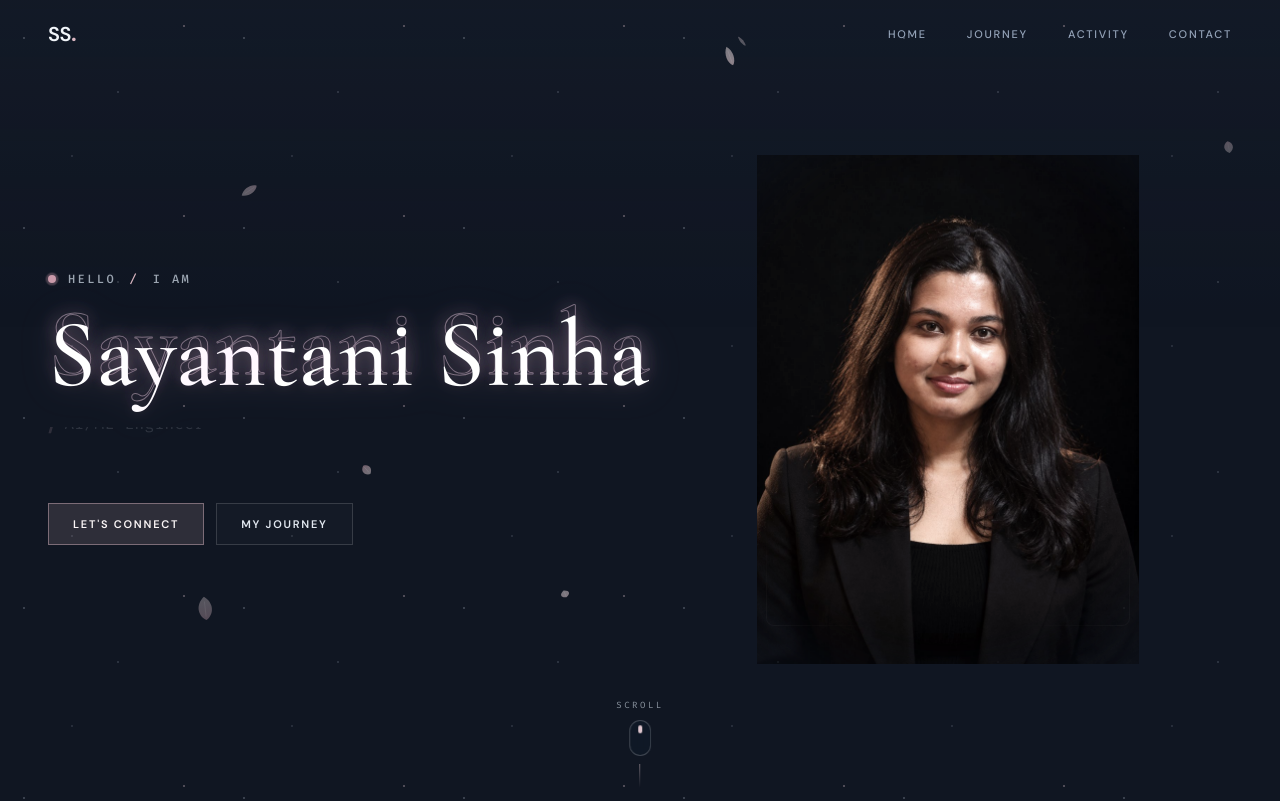
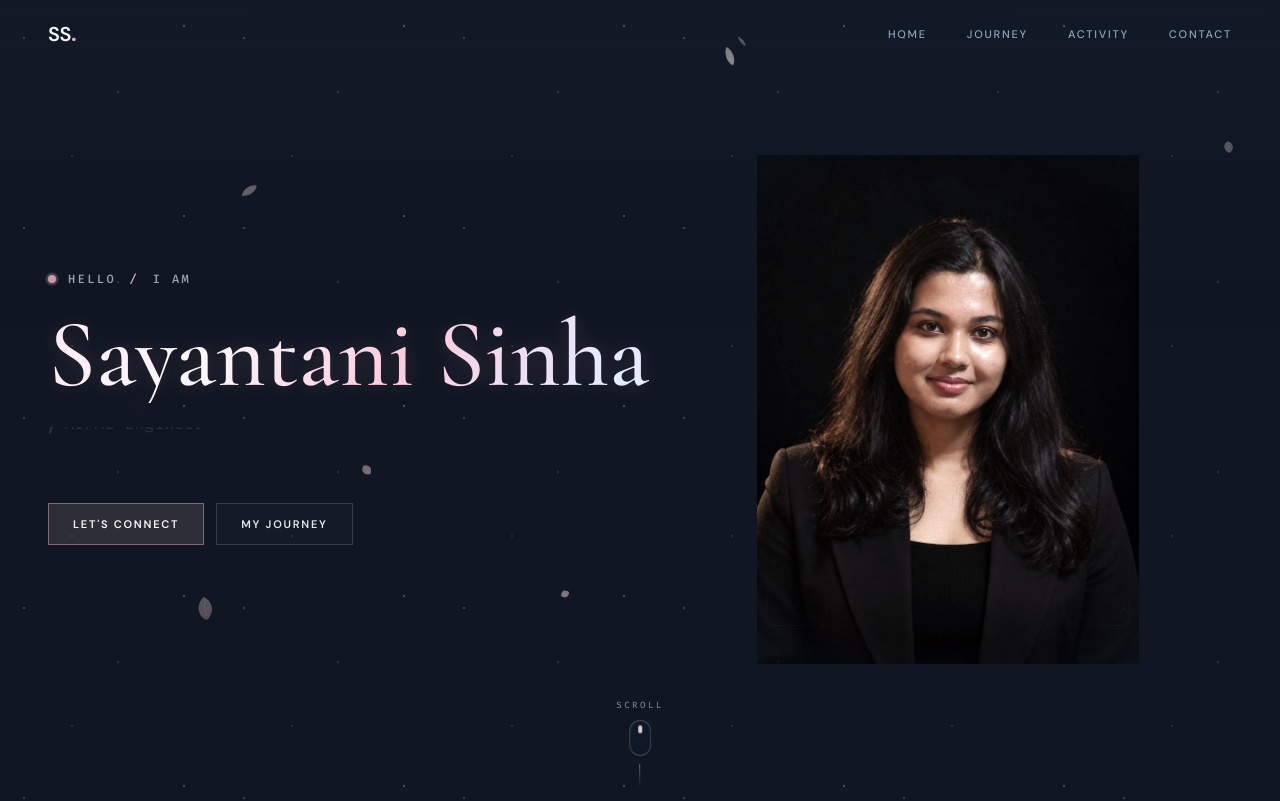
Before and after one commit to sayantani071/sayantani-portfolio, a React (Vite) app: page / in a window 1280 px wide. Shown: the top 801 px of the page. Built offline with nearby package versions, Linux system fonts and the light colour scheme.

Commit message:
fix: clean hero glow

```diff
--- a/src/index.css
+++ b/src/index.css
@@ -36,17 +36,16 @@
   }
 
   .animated-fill-text {
-    position: relative;
+    display: inline-block;
     background-image: linear-gradient(
       120deg,
-      rgba(255, 255, 255, 1) 0%,
-      #f5dfe8 12%,
-      #f8f6f8 24%,
-      #f2c9d7 38%,
-      #e5ecfb 52%,
-      #f9dfe7 68%,
-      #f9f5f6 80%,
-      rgba(255, 255, 255, 1) 100%
+      rgba(255, 255, 255, 0.96) 0%,
+      #f8dfe8 18%,
+      #f4f3f6 38%,
+      #f3c8d7 52%,
+      #dfe8fb 68%,
+      #f7dfe7 82%,
+      rgba(255, 255, 255, 0.96) 100%
     );
     background-size: 220% 100%;
     background-position: 0% 50%;
@@ -54,21 +53,9 @@
     color: transparent;
     -webkit-background-clip: text;
     background-clip: text;
-    animation: heroTextFill 4.2s cubic-bezier(0.4, 0, 0.2, 1) infinite alternate;
-    filter: drop-shadow(0 0 10px rgba(244, 182, 201, 0.12));
-    text-shadow: 0 0 12px rgba(244, 182, 201, 0.12);
-  }
-
-  .animated-fill-text::after {
-    content: attr(data-text);
-    position: absolute;
-    inset: 0;
-    z-index: -1;
-    color: transparent;
-    -webkit-text-stroke: 1px rgba(246, 201, 214, 0.45);
-    text-shadow: 0 0 18px rgba(244, 182, 201, 0.28), 0 0 32px rgba(202, 210, 238, 0.18);
-    opacity: 0.9;
-    pointer-events: none;
+    animation: heroTextFill 5s ease-in-out infinite alternate;
+    filter: drop-shadow(0 0 12px rgba(244, 182, 201, 0.12));
+    text-shadow: 0 0 16px rgba(244, 182, 201, 0.08);
   }
 
   .starlight-field {
@@ -107,15 +94,15 @@
 @keyframes heroTextFill {
   0% {
     background-position: 0% 50%;
-    filter: brightness(0.98) saturate(1.08) drop-shadow(0 0 8px rgba(244, 182, 201, 0.08));
+    filter: brightness(0.98) saturate(1.06) drop-shadow(0 0 8px rgba(244, 182, 201, 0.08));
   }
   50% {
     background-position: 100% 50%;
-    filter: brightness(1.12) saturate(1.35) drop-shadow(0 0 18px rgba(244, 182, 201, 0.18));
+    filter: brightness(1.08) saturate(1.2) drop-shadow(0 0 16px rgba(244, 182, 201, 0.16));
   }
   100% {
     background-position: 0% 50%;
-    filter: brightness(0.98) saturate(1.08) drop-shadow(0 0 8px rgba(244, 182, 201, 0.08));
+    filter: brightness(0.98) saturate(1.06) drop-shadow(0 0 8px rgba(244, 182, 201, 0.08));
   }
 }
 
```
